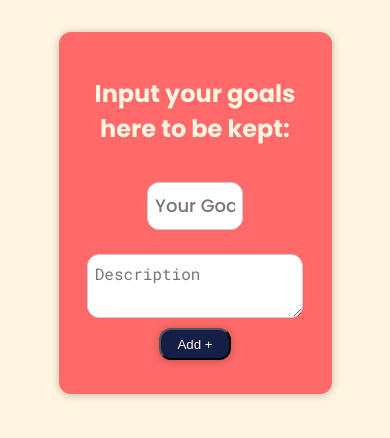
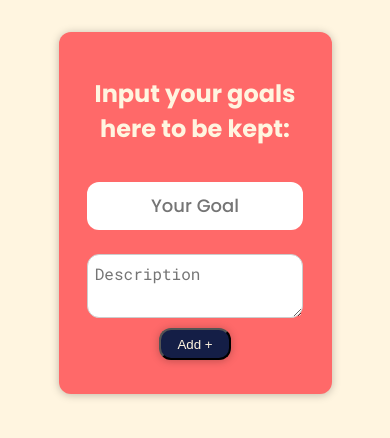
Before and after one commit to Bedrock-the-ninth/goal_tracker, a React (Create React App) app: page / in a window 390 px wide. Shown: the top 438 px of the page. Built offline with nearby package versions, Linux system fonts and the light colour scheme.

Commit message:
The styled component library has been implemented in one or two components but it's not all that delightful that I thought it would be :)

```diff
--- a/src/components/Goals/Input/GoalInput.css
+++ b/src/components/Goals/Input/GoalInput.css
@@ -8,26 +8,44 @@
     background-color: #FF6969;
 }
 
-.goal-input__header{
+.goal-input form{
     display: flex;
     flex-direction: column;
 }
 
-.goal-input__header.invalid label{
+.goal-input form.invalid label{
     color: #BB2525;
 }
 
-.goal-input__header.invalid input,
-.goal-input__header.invalid textarea{
+.goal-input form.invalid input,
+.goal-input form.invalid textarea{
     border-color: #BB2525;
     background-color: #ffd7d7;
 }
 
-.goal-input__label{
+.goal-input form label{
     color: #FFF5E0;
 }
 
-.goal-input__input-goal{
+.goal-input form input{
+    color: #141E46;
+    font-size: large;
+    width: 40%;
+    height: 3rem;
+    line-height: 1.5;
+    margin: 1rem auto 1.5rem;
+    text-align: center;
+    border-radius: 12px;
+    border: 1px solid transparent;
+    outline: 0px;
+    padding: 3%;
+    font-family: 'Poppins', sans-serif;
+    font-weight: 500;
+    font-size: large;
+    border-color: #ccc;
+}
+
+.goal-input form textarea{
     color: #141E46;
     font-size: large;
     width: 90%;
@@ -45,31 +63,17 @@
     border-color: #ccc;
 
 }
-.goal-input__input-title{
-    color: #141E46;
-    font-size: large;
-    width: 40%;
-    height: 3rem;
-    line-height: 1.5;
-    margin: 1rem auto 1.5rem;
-    text-align: center;
-    border-radius: 12px;
-    border: 1px solid transparent;
-    outline: 0px;
-    padding: 3%;
-    font-family: 'Poppins', sans-serif;
-    font-weight: 500;
-    font-size: large;
-    border-color: #ccc;
-}
 
-.goal-input__input:focus,
-.goal-input__input:active{
+
+.goal-input form input:focus,
+.goal-input form input:active,
+.goal-input form textarea:focus,
+.goal-input form textarea:active{
     border: 3px solid #BB2525;
 }
 
 
-.goal-input__button{
+.goal-input button{
     width: 30%;
     height:2rem;
     margin: 10px auto 10px;
@@ -77,7 +81,8 @@
 
 
 @media (max-width: 1200px) {
-    .goal-input__input{
+    .goal-input form input,
+    .goal-input form textarea{
         width: 90%;
 
     }
--- a/src/components/Goals/Input/GoalInput.js
+++ b/src/components/Goals/Input/GoalInput.js
@@ -1,12 +1,83 @@
 //Library Imports
 import React, { useState } from "react";
+import { styled } from "styled-components";
 
 // CSS Imports
 import "./GoalInput.css";
 
 //JS Imports
-import Card from "../../UI/Card";
 import Button from "../../UI/Button";
+
+const FormControl = styled.div`
+  width: 70%;
+  margin: 2rem auto;
+  padding: 1.5rem 1rem 1.5rem;
+  background-color: #ff6969;
+
+  & form {
+    display: flex;
+    flex-direction: column;
+  }
+
+  & form label {
+    color: ${(props) => (props.invalid ? "#bb2525" : "#fff5e0")};
+  }
+
+  & form input {
+    color: #141e46;
+    font-size: large;
+    width: 40%;
+    height: 3rem;
+    line-height: 1.5;
+    margin: 1rem auto 1.5rem;
+    text-align: center;
+    border-radius: 12px;
+    border: 1px solid transparent;
+    outline: 0px;
+    padding: 3%;
+    font-family: "Poppins", sans-serif;
+    font-weight: 500;
+    font-size: large;
+    border-color: ${(props) => (props.invalid ? "#bb2525" : "transparent")};
+    background-color: ${(props) => props.invalid && "#ffd7d7"};
+
+    @media (max-width: 1000px) {
+      width: 90%;
+    }
+  }
+
+  & form textarea {
+    color: #141e46;
+    font-size: large;
+    width: 90%;
+    height: 60%;
+    line-height: 1.5;
+    margin: auto;
+    text-align: start;
+    border-radius: 12px;
+    border: 1px solid transparent;
+    outline: 0px;
+    padding: 3%;
+    font-family: "Roboto Mono", monospace;
+    font-weight: 300;
+    font-size: medium;
+    border-color: ${(props) => (props.invalid ? "#bb2525" : "#ccc")};
+    background-color: ${(props) => props.invalid && "#ffd7d7"};
+  }
+
+  & form input:focus,
+  & form input:active,
+  & form textarea:focus,
+  & form textarea:active {
+    border: 3px solid #bb2525;
+  }
+
+  & button {
+    width: 30%;
+    height: 2rem;
+    margin: 10px auto 10px;
+  }
+`;
 
 const GoalInput = (props) => {
   //To get and verify the incoming input we have to set a state for it
@@ -38,9 +109,9 @@ const GoalInput = (props) => {
     setIsValid(true);
   };
 
-  //Designed to send the entered information back to
-  //the parent component when the submit button is pressed
-  //Also it checks so that the user didn't submit an empty string
+  /*Designed to send the entered information back to
+  the parent component when the submit button is pressed
+  Also it checks so that the user didn't submit an empty string*/
   const formSubmitHandler = (event) => {
     event.preventDefault();
 
@@ -50,43 +121,35 @@ const GoalInput = (props) => {
     } else {
       props.onSubmit(enteredInput);
     }
+
+    setEnteredInput({
+      title: "",
+      goal: "",
+    });
   };
 
-  let invalid = "";
-
-  if (!isValid) {
-    invalid = "invalid";
-  }
-
   return (
-    <Card className="goal-input">
-      <form
-        className={`goal-input__header ${invalid}`}
-        onSubmit={formSubmitHandler}
-      >
-        <label className="goal-input__label">
+    <FormControl className="card" invalid={!isValid}>
+      <form onSubmit={formSubmitHandler}>
+        <label>
           <h2>Input your goals here to be kept:</h2>
         </label>
 
         <input
           type="text"
-          className="goal-input__input-title"
           placeholder="Your Goal"
           value={enteredInput.title}
           onChange={goalTitleChangeHandler}
         />
 
         <textarea
-          className="goal-input__input-goal"
           placeholder="Description"
           value={enteredInput.goal}
           onChange={goalInputChangeHandler}
         />
-        <Button type="submit" className="goal-input__button">
-          Add +
-        </Button>
+        <Button type="submit">Add +</Button>
       </form>
-    </Card>
+    </FormControl>
   );
 };
 
--- a/src/components/UI/Button.js
+++ b/src/components/UI/Button.js
@@ -1,27 +1,35 @@
 //Library Imports
-import React from "react";
+import styled from "styled-components";
 
 //CSS Imports
-import "./Button.css";
-import { type } from "@testing-library/user-event/dist/type";
+
 //JS imports
 
-const Button = (props) => {
-  let contentOfTag = props.children;
-  let classes = "button " + props.className;
-  let typeOfButton = props.type;
+const Button = styled.button`
+  align-items: center;
+  justify-content: center;
+  border-radius: 12px;
+  box-shadow: 0px 1px 8px rgba(0, 0, 0, 0.25);
+  display: flex;
+  background-color: #141e46;
+  color: #fff5e0;
 
-  const clickHandler = (event) => {
-    if (props.onClick) {
-      props.onClick(event);
-    }
-  };
+  &:hover {
+    background-color: #fff5e0;
+    color: #141e46;
+  }
+`;
 
-  return (
-    <button type={typeOfButton} className={classes} onClick={clickHandler}>
-      {contentOfTag}
-    </button>
-  );
-};
+// const Button = (props) => {
+//   let contentOfTag = props.children;
+//   let classes = "button " + props.className;
+//   let typeOfButton = props.type;
+
+//   return (
+//     <button type={typeOfButton} className={classes} onClick={props.onClick}>
+//       {contentOfTag}
+//     </button>
+//   );
+// };
 
 export default Button;
--- a/src/index.css
+++ b/src/index.css
@@ -1,4 +1,6 @@
 @import url('https://fonts.googleapis.com/css2?family=Poppins:ital,wght@0,100;0,200;0,300;0,400;0,500;0,600;0,700;0,800;0,900;1,100;1,200;1,300;1,400;1,500;1,600;1,700;1,800;1,900&display=swap');
+@import url("https://fonts.googleapis.com/css2?family=Roboto+Mono:ital,wght@0,400;0,500;0,600;0,700;1,400;1,500;1,600;1,700&display=swap");
+
 
 * {
   box-sizing: border-box;
```
Also changed, not shown: src/App.css (deleted, +0 -14 lines).
